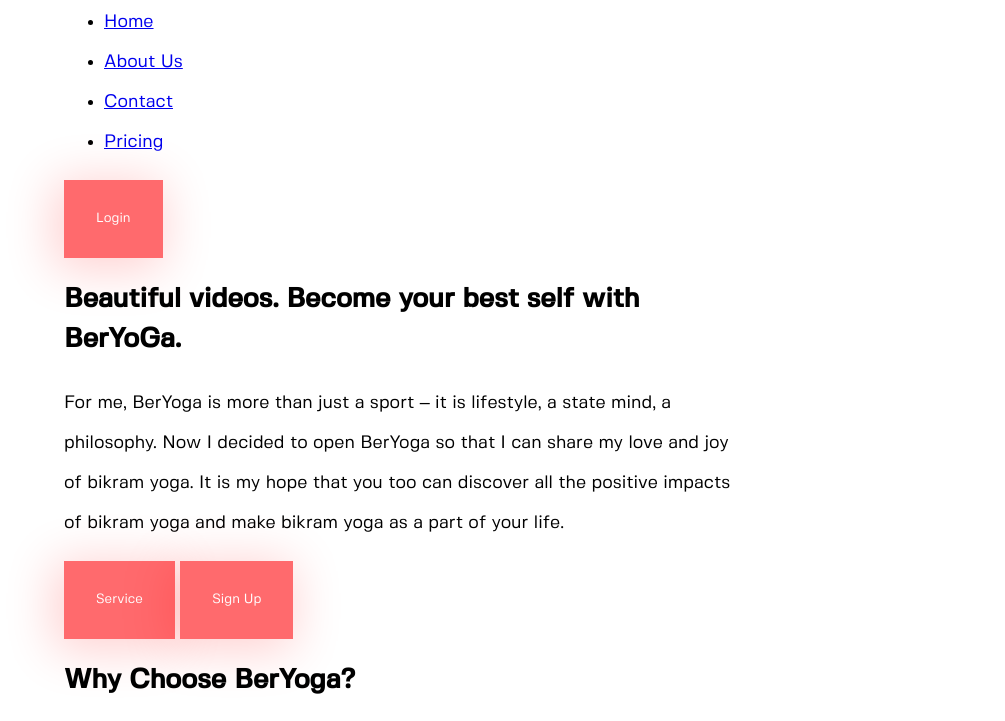
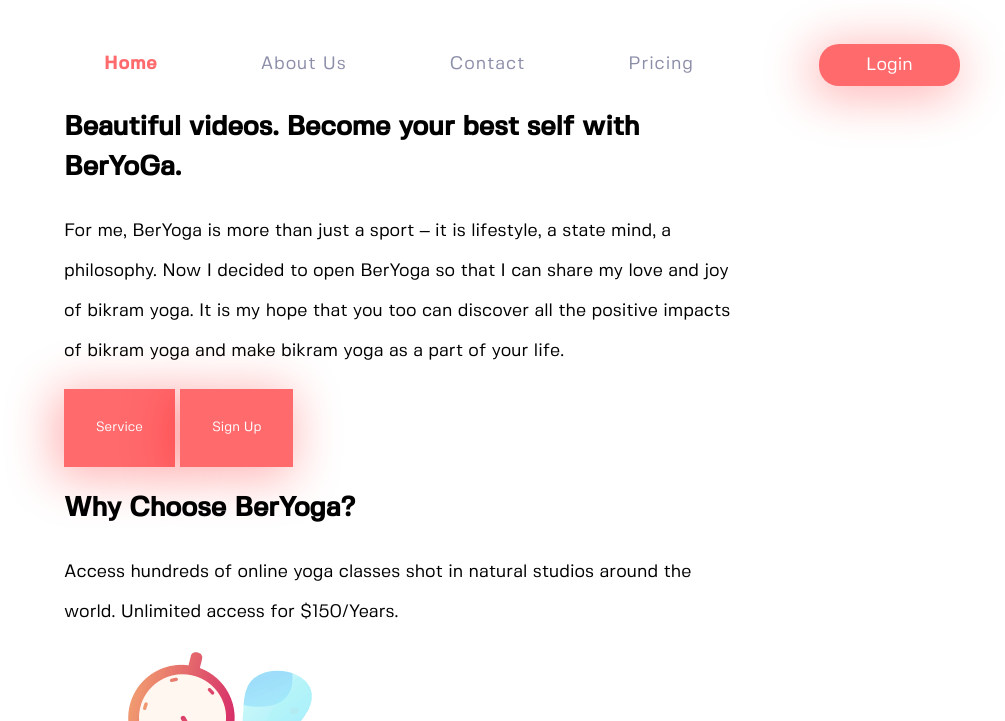
Before and after one commit to amelinayullia/beryoga, a website: page source/index.html in a window 1280 px wide. Shown: the part 46-767 px from the top of the page, without its empty margins (236-1241 px from the left). Drawn offline with nearby package versions, Linux system fonts and the light colour scheme; files that its build step writes are made by us from their sources.

Commit message:
makes styles for header

```diff
--- a/source/index.html
+++ b/source/index.html
@@ -20,8 +20,8 @@
 
       <nav class="main-nav">
         <ul class="main-nav__list nav-list">
-          <li class="nav-list__item nav-list__item--active">
-            <a class="nav-list__link" href="#">Home</a>
+          <li class="nav-list__item">
+            <a class="nav-list__link nav-list__link--active" href="#">Home</a>
           </li>
           <li class="nav-list__item">
             <a class="nav-list__link" href="#">About Us</a>
--- /dev/null
+++ b/source/sass/blocks/main-nav.scss
@@ -0,0 +1,4 @@
+.main-nav {
+  display: flex;
+
+}
--- /dev/null
+++ b/source/sass/blocks/main-nav__button.scss
@@ -0,0 +1,5 @@
+.main-nav__button {
+  padding: 11px 47px;
+  border-radius: 20px;
+  font-size: 18px;
+}
--- /dev/null
+++ b/source/sass/blocks/main-nav__list.scss
@@ -0,0 +1,8 @@
+.main-nav__list {
+  display: flex;
+  justify-content: space-between;
+  min-width: 630px;
+  margin: 0;
+  margin-right: 125px;
+  list-style: none;
+}
--- /dev/null
+++ b/source/sass/blocks/nav-list__link.scss
@@ -0,0 +1,14 @@
+.nav-list__link {
+  text-decoration: none;
+  font-weight: 400;
+  line-height: 36px;
+  opacity: .5;
+  letter-spacing: .9px;
+  color: #1c2056;
+
+  &--active {
+    opacity: 1;
+    color: #ff6a6d;
+    font-weight: 700;
+  }
+}
--- /dev/null
+++ b/source/sass/blocks/page-header.scss
@@ -0,0 +1,7 @@
+.page-header {
+  display: flex;
+  justify-content: space-between;
+  max-width: 1920px;
+  padding: 0;
+  padding-top: 90px;
+}
--- /dev/null
+++ b/source/sass/blocks/page-header__logo.scss
@@ -0,0 +1,5 @@
+.page-header__logo {
+  width: 126px;
+  height: 30px;
+  margin-top: 7px;
+}
--- a/source/sass/button.scss
+++ b/source/sass/button.scss
@@ -7,6 +7,6 @@
   color: #ffffff;
   background-color: #ff6a6d;
   cursor: pointer;
-  box-shadow: -5px 6px 49px 5px rgba(255, 0, 5, 0.19);
+  box-shadow: -5px 6px 49px 5px rgba(255, 0, 5, 0.3);
   border: none;
 }
--- a/source/sass/style.scss
+++ b/source/sass/style.scss
@@ -4,3 +4,9 @@
 @import "variables.scss";
 @import "container.scss";
 @import "button.scss";
+@import "blocks/page-header.scss";
+@import "blocks/main-nav.scss";
+@import "blocks/main-nav__list.scss";
+@import "blocks/nav-list__link.scss";
+@import "blocks/page-header__logo.scss";
+@import "blocks/main-nav__button.scss";
```
Also changed, not shown: gulpfile.js (+13 -13 lines).
